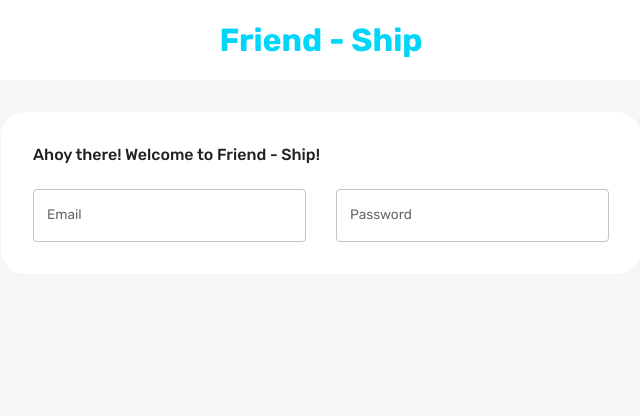
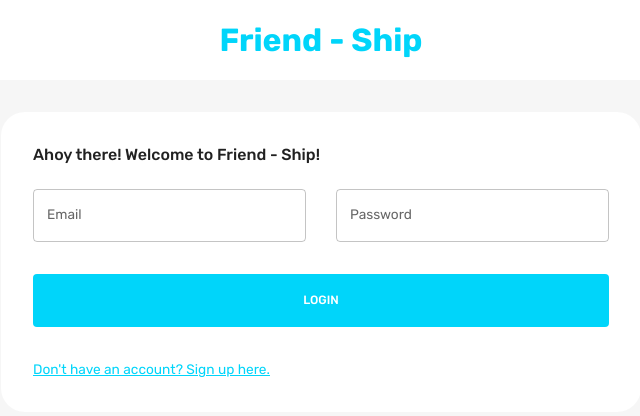
Before and after one commit to idan93l/friend-ship, a React (Create React App) app in the folder client/: page / in a window 1280 px wide. Shown: the top 416 px of the page, without its empty margins (319-959 px from the left). Built offline with nearby package versions, Linux system fonts and the light colour scheme.

Commit message:
added in Form.jsx - buttons

```diff
--- a/client/src/scenes/loginPage/Form.jsx
+++ b/client/src/scenes/loginPage/Form.jsx
@@ -185,6 +185,40 @@
               sx={{ gridColumn: "span 2" }}
             />
           </Box>
+          {/* BUTTONS */}
+          <Box>
+            <Button
+              fullWidth
+              type="submit"
+              sx={{
+                m: "2rem 0",
+                p: "1rem",
+                backgroundColor: palette.primary.main,
+                color: palette.background.alt,
+                "&:hover": { color: palette.primary.main },
+              }}
+            >
+              {isLogin ? "LOGIN" : "REGISTER"}
+            </Button>
+            <Typography
+              onClick={() => {
+                setPageType(isLogin ? "register" : "login");
+                resetForm();
+              }}
+              sx={{
+                textDecoration: "underline",
+                color: palette.primary.main,
+                "&:hover": {
+                  cursor: "pointer",
+                  color: palette.primary.light,
+                },
+              }}
+            >
+              {isLogin
+                ? "Don't have an account? Sign up here."
+                : "Already have an account? Login here."}
+            </Typography>
+          </Box>
         </form>
       )}
     </Formik>
```
